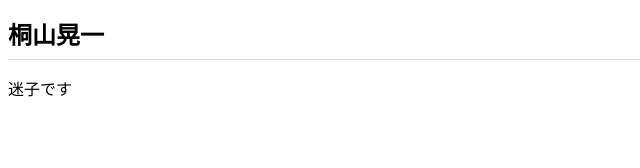
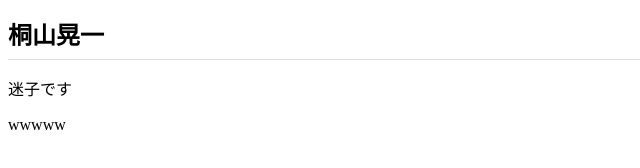
Before and after one commit to kkiri907/kkiriyama.github.io, a plain HTML site: page index.html in a window 1280 px wide. Shown: the full height of the page, 0-640 px from the left. Drawn offline with Linux system fonts and the light colour scheme.

Commit message:
Add files via upload

```diff
--- a/index.html
+++ b/index.html
@@ -8,5 +8,6 @@
   <body>
     <h1>桐山晃一</h1>
     <p>迷子です</p>
+    <p>wwwww</p>
   </body>
 </html>
```
